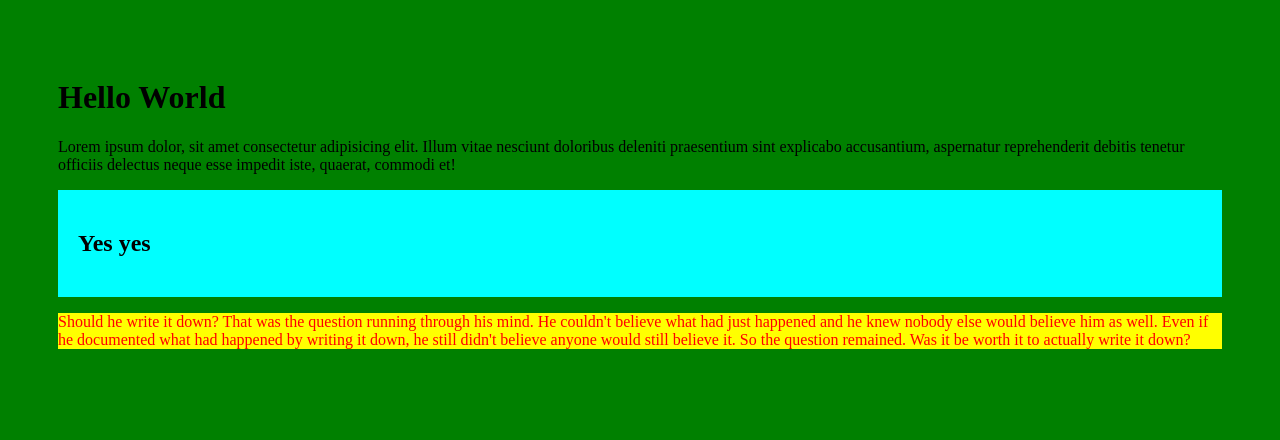
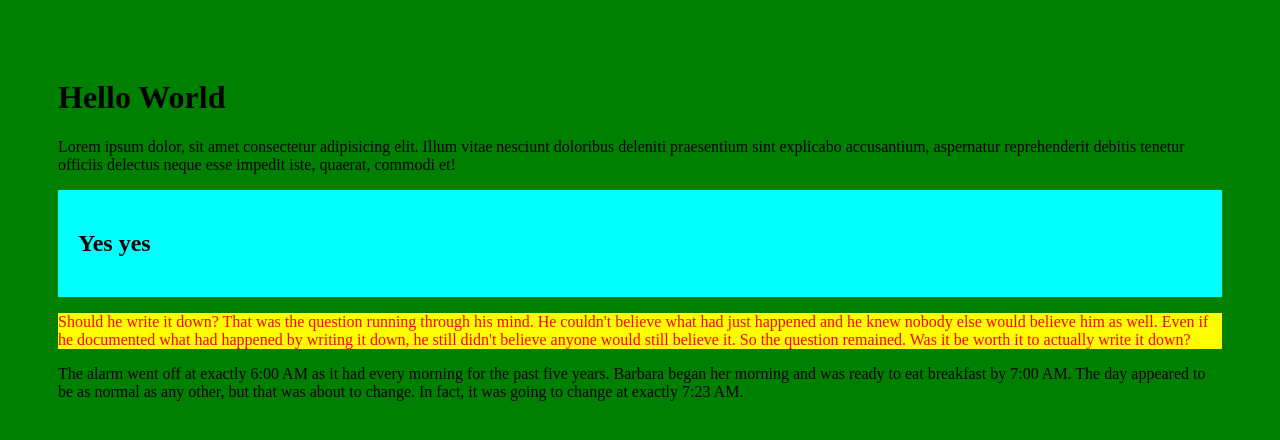
Before and after one commit to reshma-ajith789/test-repo-2, an Angular app: page / in a window 1280 px wide. Shown: the top 440 px of the page. Built offline with nearby package versions, Linux system fonts and the light colour scheme.

Commit message:
Commit message

```diff
--- a/src/app/component-2/component-2.component.html
+++ b/src/app/component-2/component-2.component.html
@@ -3,3 +3,5 @@
         Should he write it down? That was the question running through his mind. He couldn't believe what had just happened and he knew nobody else would believe him as well. Even if he documented what had happened by writing it down, he still didn't believe anyone would still believe it. So the question remained. Was it be worth it to actually write it down?
     </p>
 </div>
+
+The alarm went off at exactly 6:00 AM as it had every morning for the past five years. Barbara began her morning and was ready to eat breakfast by 7:00 AM. The day appeared to be as normal as any other, but that was about to change. In fact, it was going to change at exactly 7:23 AM.
```
